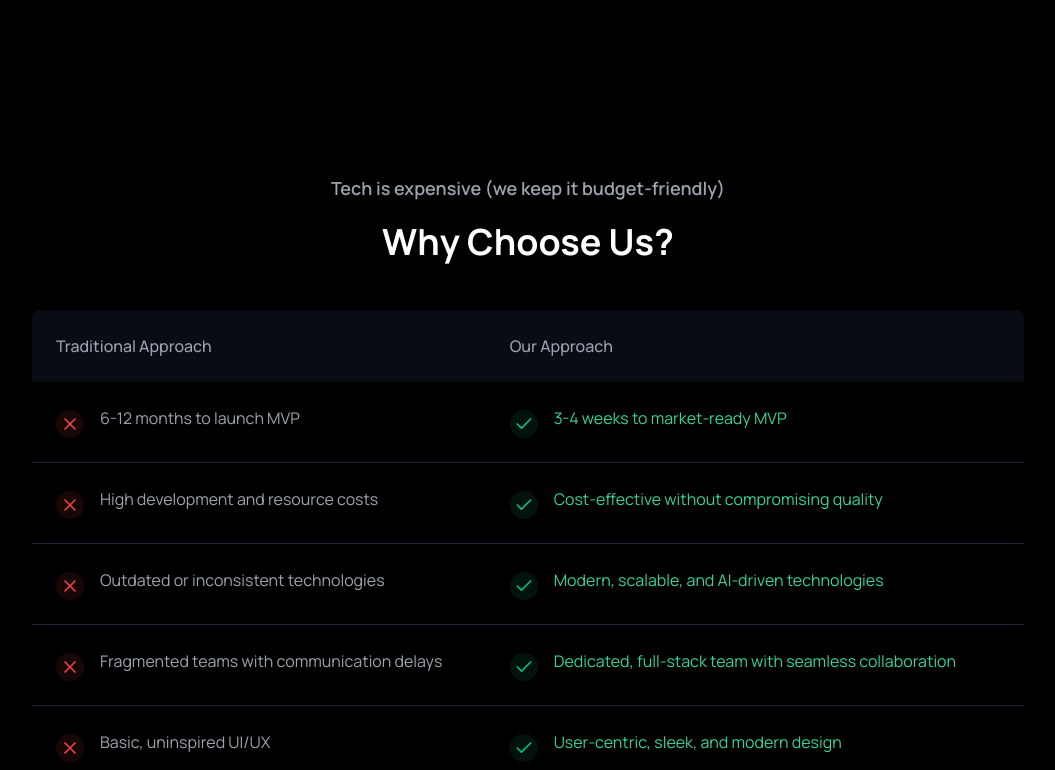
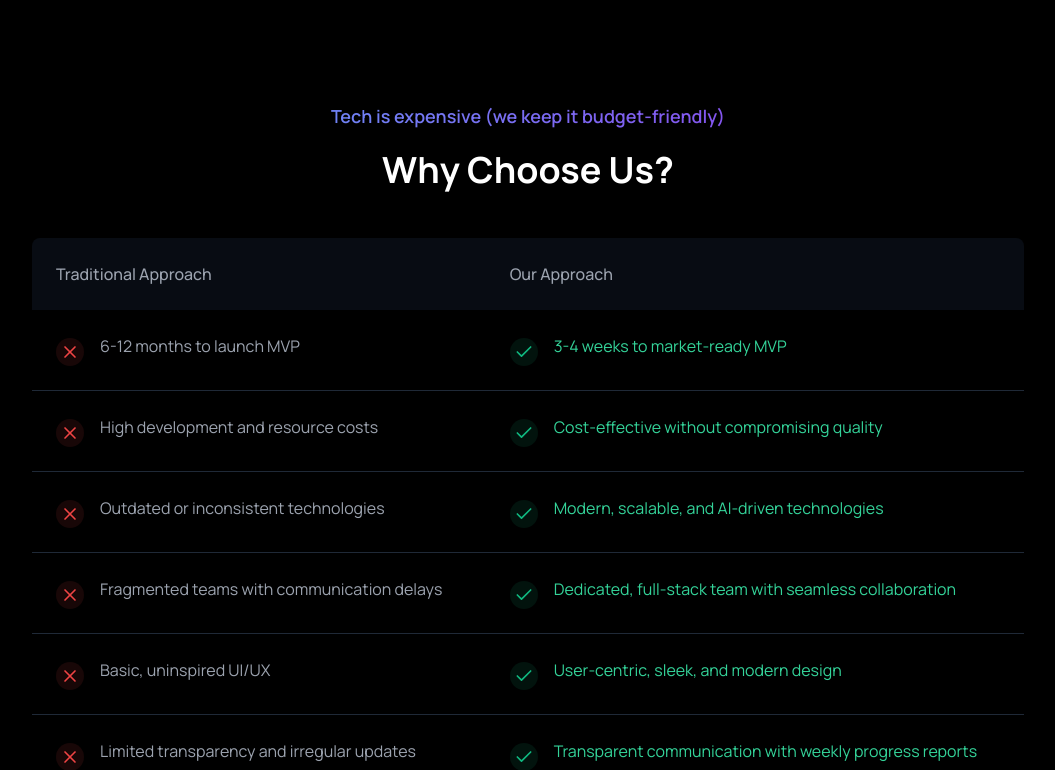
Before and after one commit to shubham6822/labs, a Next.js app: page / in a window 1280 px wide. Shown: the part 1734-2504 px from the top of the page, without its empty margins (112-1167 px from the left). Built offline with nearby package versions, Linux system fonts and the light colour scheme.

Commit message:
some animation

```diff
--- a/components/ComparsionTable.tsx
+++ b/components/ComparsionTable.tsx
@@ -54,9 +54,9 @@ const comparisonData: ComparisonItem[] = [
 
 const ComparisonTable = () => {
   return (
-    <section className="py-20 px-4 bg-gradient-to-b from-black/60 to-black/40">
+    <section className="py-2  0 px-4 bg-gradient-to-b from-black/60 to-black/40">
       <div className="max-w-7xl mx-auto">
-        <h3 className="text-lg font-semibold text-center text-gray-400 pb-5">
+        <h3 className="text-lg font-semibold text-center text-transparent bg-clip-text bg-gradient-to-r from-blue-400 to-purple-600 pb-5">
           Tech is expensive (we keep it budget-friendly)
         </h3>
         <h2 className="text-4xl font-bold text-center mb-12 text-white">
@@ -79,10 +79,10 @@ const ComparisonTable = () => {
               {comparisonData.map((item, index) => (
                 <tr
                   key={index}
-                  className="border-b border-gray-800 hover:bg-gray-900/30 transition-colors"
+                  className="border-b border-gray-800 hover:bg-gray-900/30 transition-colors "
                 >
-                  <td className="p-6 text-gray-400">
-                    <div className="flex items-start gap-4">
+                  <td className="p-6 text-gray-400 ">
+                    <div className="flex items-start gap-4 reveal ">
                       <div className="mt-1 p-1 rounded-full bg-red-500/10">
                         <X className="w-5 h-5 text-red-500" />
                       </div>
@@ -90,7 +90,7 @@ const ComparisonTable = () => {
                     </div>
                   </td>
                   <td className="p-6 text-emerald-400">
-                    <div className="flex items-start gap-4">
+                    <div className="flex items-start gap-4 reveal">
                       <div className="mt-1 p-1 rounded-full bg-emerald-500/10">
                         <Check className="w-5 h-5 text-emerald-500" />
                       </div>
```
